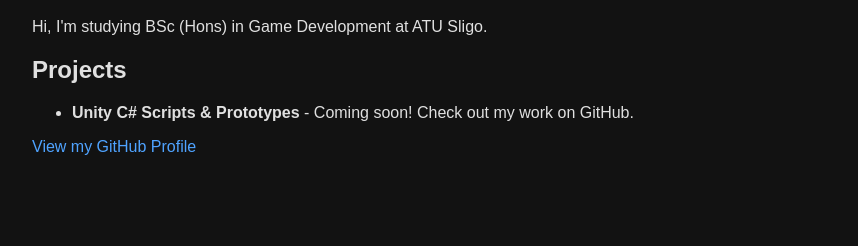
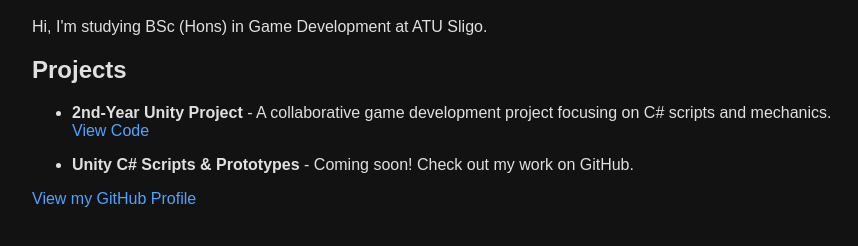
Before and after one commit to s00225736/s00225736.github.io, a plain HTML site: page index.html in a window 1280 px wide. Shown: the part 80-326 px from the top of the page, without its empty margins (208-1066 px from the left). Drawn offline with Linux system fonts and the light colour scheme.

Commit message:
Update index.html

```diff
--- a/index.html
+++ b/index.html
@@ -14,6 +14,9 @@
     <p>Hi, I'm studying BSc (Hons) in Game Development at ATU Sligo.</p>
     <h2>Projects</h2>
     <ul>
+        <li><strong>2nd-Year Unity Project</strong> - A collaborative game development project focusing on C# scripts and mechanics. <a href="https://github.com/s00225736/Yr2_Game_Project">View Code</a></li>
+    </ul>
+    <ul>
         <li><strong>Unity C# Scripts & Prototypes</strong> - Coming soon! Check out my work on GitHub.</li>
     </ul>
     <p><a href="https://github.com/s00225736">View my GitHub Profile</a></p>
```
